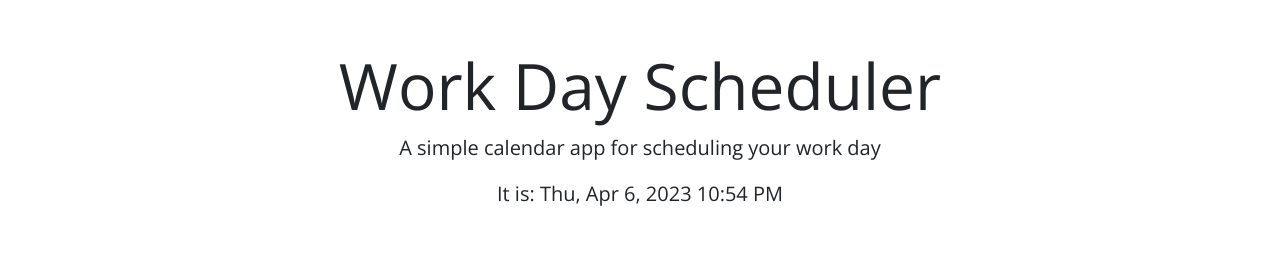
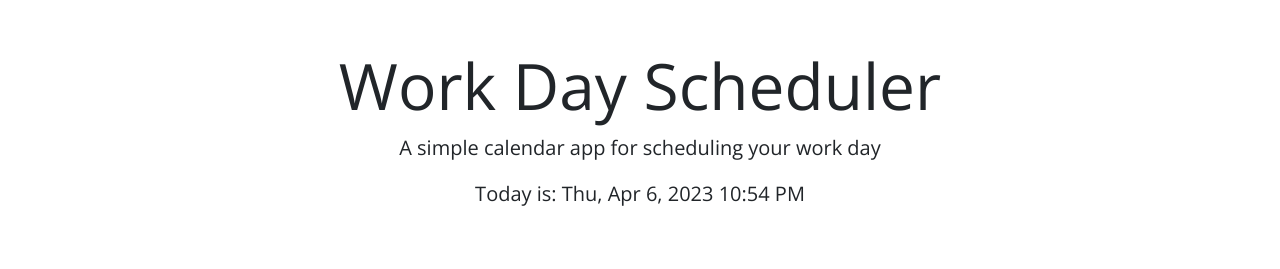
Before and after one commit to AlexC3105/day_planner, a plain HTML site: page Main/index.html in a window 1280 px wide. Shown: the top 269 px of the page. Drawn offline with nearby package versions, Linux system fonts and the light colour scheme; files that its build step writes are made by us from their sources.

Commit message:
touch up

```diff
--- a/Main/JS/script.js
+++ b/Main/JS/script.js
@@ -26,7 +26,7 @@ var currentHour = dayjs().hour();
 console.log(currentHour);
 
 $(function () {
-    $('#currentDay').text('It is: ' + dayjs().format('ddd, MMM D, YYYY h:mm A'));
+    $('#currentDay').text('Today is: ' + dayjs().format('ddd, MMM D, YYYY h:mm A'));
     $('.saveBtn').on('click', function () {
         var userData = $(this).siblings('.description').val();
         var timeBlock = $(this).parent().attr('id').split('-')[1];
```
Also changed, not shown: Main/CSS/style.css (indentation only).
